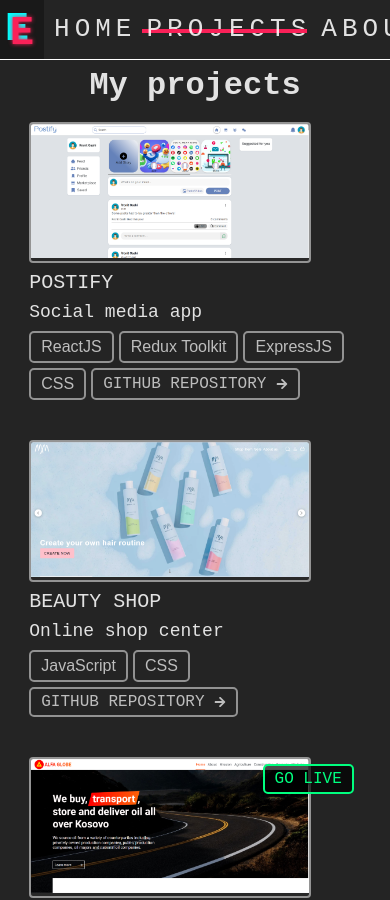
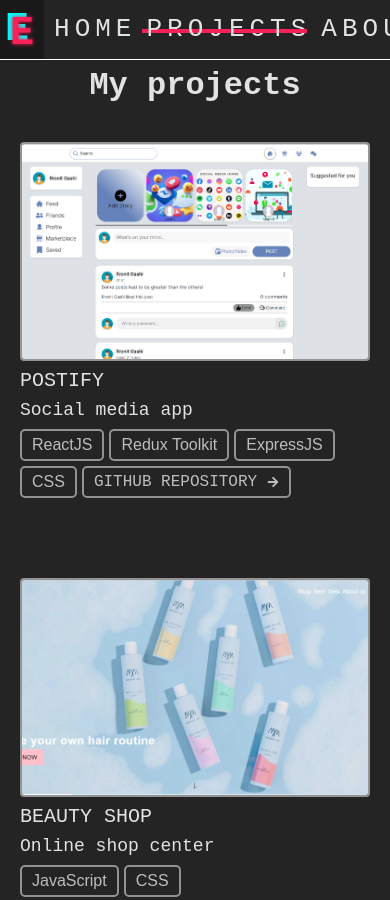
Before and after one commit to endritbejta/my-portfolio, a React (Vite) app: page /projects in a window 390 px wide. Shown: the top 900 px of the page. Built offline with nearby package versions, Linux system fonts and the light colour scheme.

Commit message:
adjustments to projects js grid

```diff
--- a/src/components/Chip.module.css
+++ b/src/components/Chip.module.css
@@ -55,3 +55,11 @@
     opacity: 0;
   }
 }
+
+@media (max-width: 440px) {
+  .activeLink {
+    font-size: 14px;
+    right: 30px;
+    top: 30px;
+  }
+}
--- a/src/components/SingleProject.module.css
+++ b/src/components/SingleProject.module.css
@@ -80,14 +80,8 @@
 
 @media (max-width: 980px) {
   .SingleProject {
-    width: 85%;
+    width: 100%;
+    padding: 20px;
     aspect-ratio: unset;
   }
 }
-
-@media (max-width: 440px) {
-  .photoShower {
-    aspect-ratio: unset;
-    width: 85%;
-  }
-}
```
